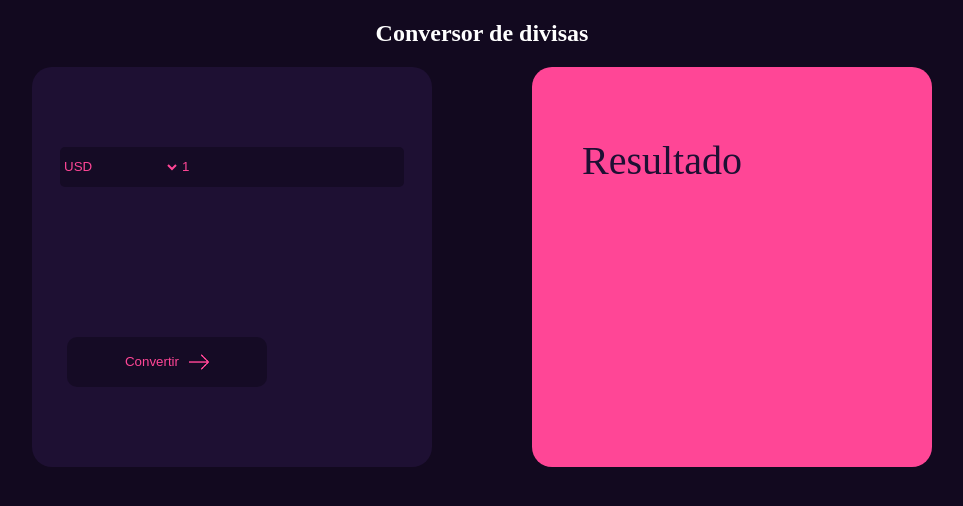
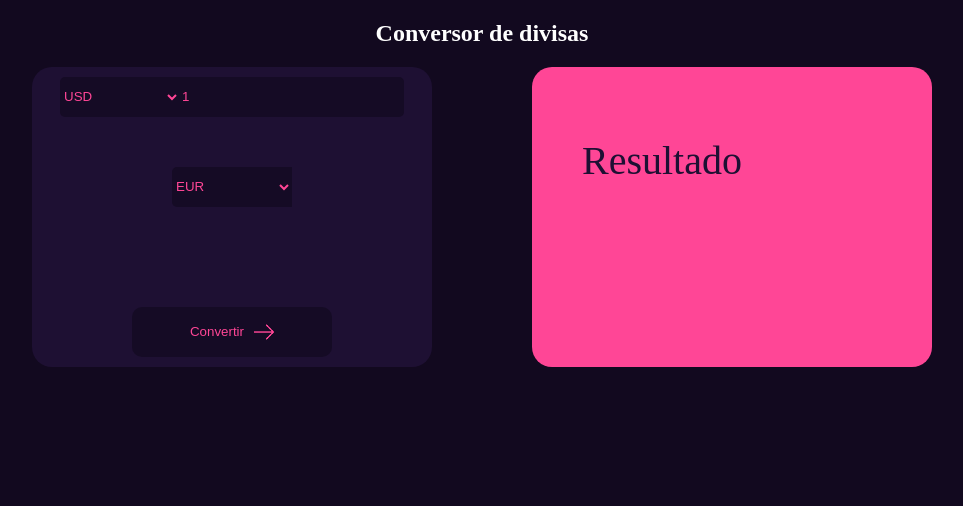
Before and after one commit to JuanManuelFernandez/Conversor-De-Monedas, a React (Vite) app in the folder conversor-divisas/: page / in a window 1280 px wide. Shown: the top 506 px of the page, without its empty margins (158-1121 px from the left). Built offline with nearby package versions, Linux system fonts and the light colour scheme.

Commit message:
se puede convertir a distintas monedas

```diff
--- a/conversor-divisas/src/App.css
+++ b/conversor-divisas/src/App.css
@@ -29,9 +29,22 @@ body {
   justify-content: center;
   background-color: #1E1033;
   width: 400px;
-  height: 400px;
+  height: 300px;
   border-radius: 20px;
-  gap: 150px;
+  gap: 100px;
+}
+
+.ContenedorTipo {
+  display: flex;
+  flex-direction: column;
+  justify-content: center;
+  align-items: center;
+}
+
+.ContenedorActual {
+  display: flex;
+  flex-direction: row;
+  align-items: center;
 }
 
 .SelectTipo {
@@ -54,13 +67,23 @@ body {
   background-color: #150b25;
 }
 
+.SelectEquivalente {
+  margin-top: 50px;
+  width: 120px;
+  height: 40px;
+  border: none;
+  border-top-left-radius: 5px;
+  border-bottom-left-radius: 5px;
+  color: #FF4696;
+  background-color: #150b25;
+}
+
 .BtnConvertir {
   display: flex;
   justify-content: center;
   align-items: center;
   width: 200px;
   height: 50px;
-  margin-right: 130px;
   border: none;
   border-radius: 10px;
   color: #FF4696;
@@ -85,7 +108,7 @@ body {
   flex-direction: column;
   background-color: #FF4696;
   width: 400px;
-  height: 400px;
+  height: 300px;
   border-radius: 20px;
 }
 
--- a/conversor-divisas/src/App.jsx
+++ b/conversor-divisas/src/App.jsx
@@ -2,7 +2,7 @@ import { useState } from 'react'
 import './App.css'
 
 function App() {
-  const [actual, setActual] = useState(''); //Moneda de origen
+  const [actual, setActual] = useState('USD'); //Moneda de origen
   const [equivalente, setEquivalente] = useState('EUR'); //Moneda destino
   const [cantidad, setCantidad] = useState(1); //Guarda el monto que se quiere convertir
   const [resultado, setResultado] = useState(null); //Guarda el resultado final convertido
@@ -31,12 +31,20 @@ function App() {
         <div className='ContenedorBoxes'>
           <div className='BoxIzq'>
             <div className='ContenedorTipo'>
-              <select className='SelectTipo' value={actual} onChange={e => setActual(e.target.value)}>
-                <option value='USD'>USD</option>
-                <option value='EUR'>EUR</option>
-                <option value='ARS'>ARS</option>
+              <div className='ContenedorActual'>
+                <select className='SelectTipo' value={actual} onChange={e => setActual(e.target.value)}>
+                  <option value='USD'>USD</option>
+                  <option value='EUR'>EUR</option>
+                  <option value='ARS'>ARS</option>
+                </select>
+                <input className='InputMonto' type='number' value={cantidad} onChange={e => setCantidad(e.target.value)}></input>
+              </div>
+
+              <select className='SelectEquivalente' value={equivalente} onChange={e => setEquivalente(e.target.value)}>
+                  <option value='USD'>USD</option>
+                  <option value='EUR'>EUR</option>
+                  <option value='ARS'>ARS</option>
               </select>
-              <input className='InputMonto' type='number' value={cantidad} onChange={e => setCantidad(e.target.value)}></input>
             </div>
             <button className='BtnConvertir' onClick={convertir}>Convertir<img src='src/assets/Flecha.png' className='IconoFlecha'></img></button>
           </div>
```
